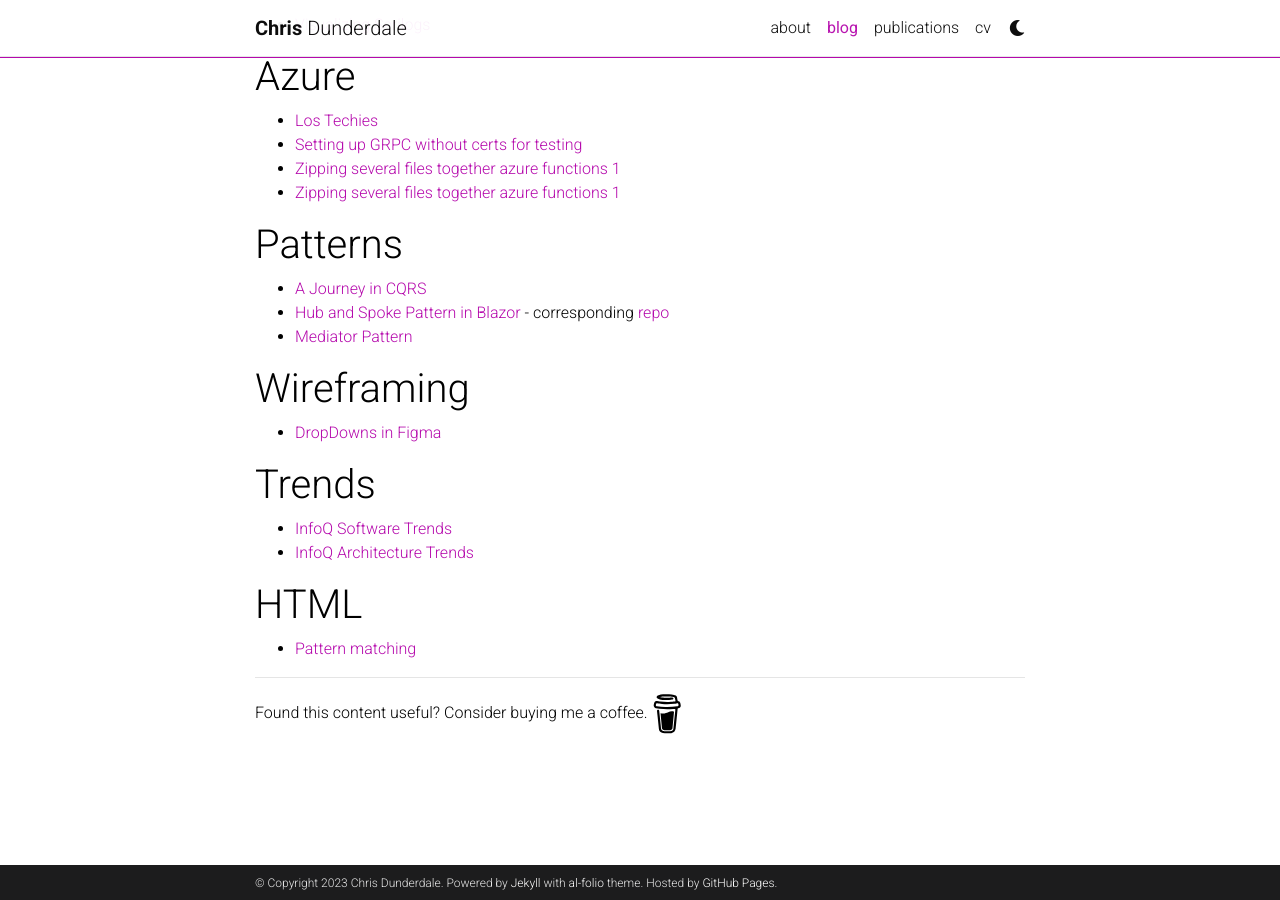
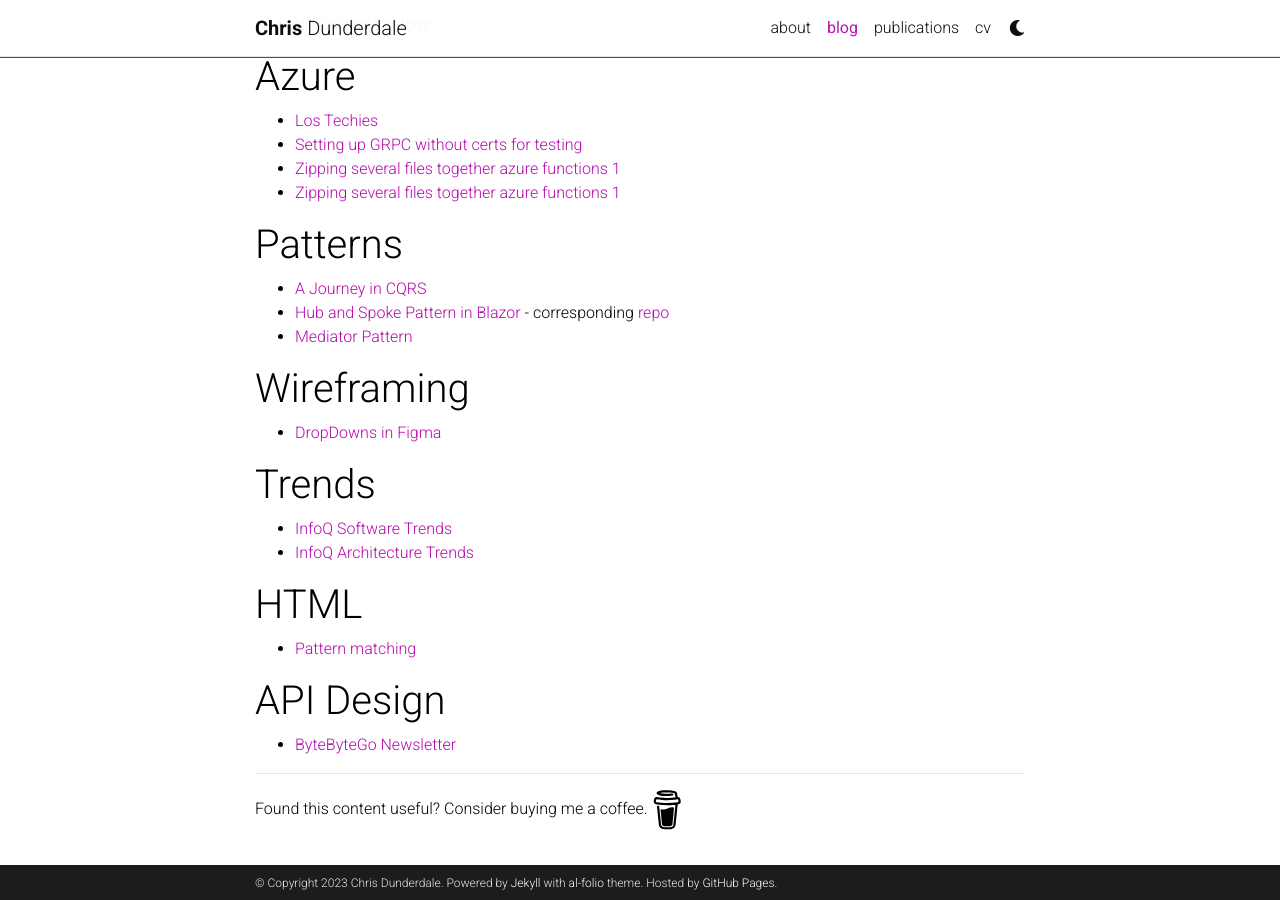
Before and after one commit to thatstatsguy/thatstatsguy.github.io, a Jekyll site: the page built from _posts/2023-04-07-Interesting Reads 2023.md, in a window 1280 px wide and 900 px high, scrolled down 642 px. Built offline with Jekyll 4.4.1, drawn with Linux system fonts in a browser that asks for light colours; comment, search, counter and statistics services are not loaded; a style sheet for code colours, icons or effects is not loaded.

Commit message:
api design

```diff
--- a/_posts/2023-04-07-Interesting Reads 2023.md
+++ b/_posts/2023-04-07-Interesting Reads 2023.md
@@ -40,3 +40,6 @@ If you ordered HackerNews off of Wish, this is probably what you'd get. This is
 
 # HTML
 - [Pattern matching](https://www.w3.org/TR/CSS2/selector.html#pattern-matching)
+
+# API Design
+- [ByteByteGo Newsletter](https://blog.bytebytego.com/p/api-design?utm_source=share&utm_medium=android)
```
